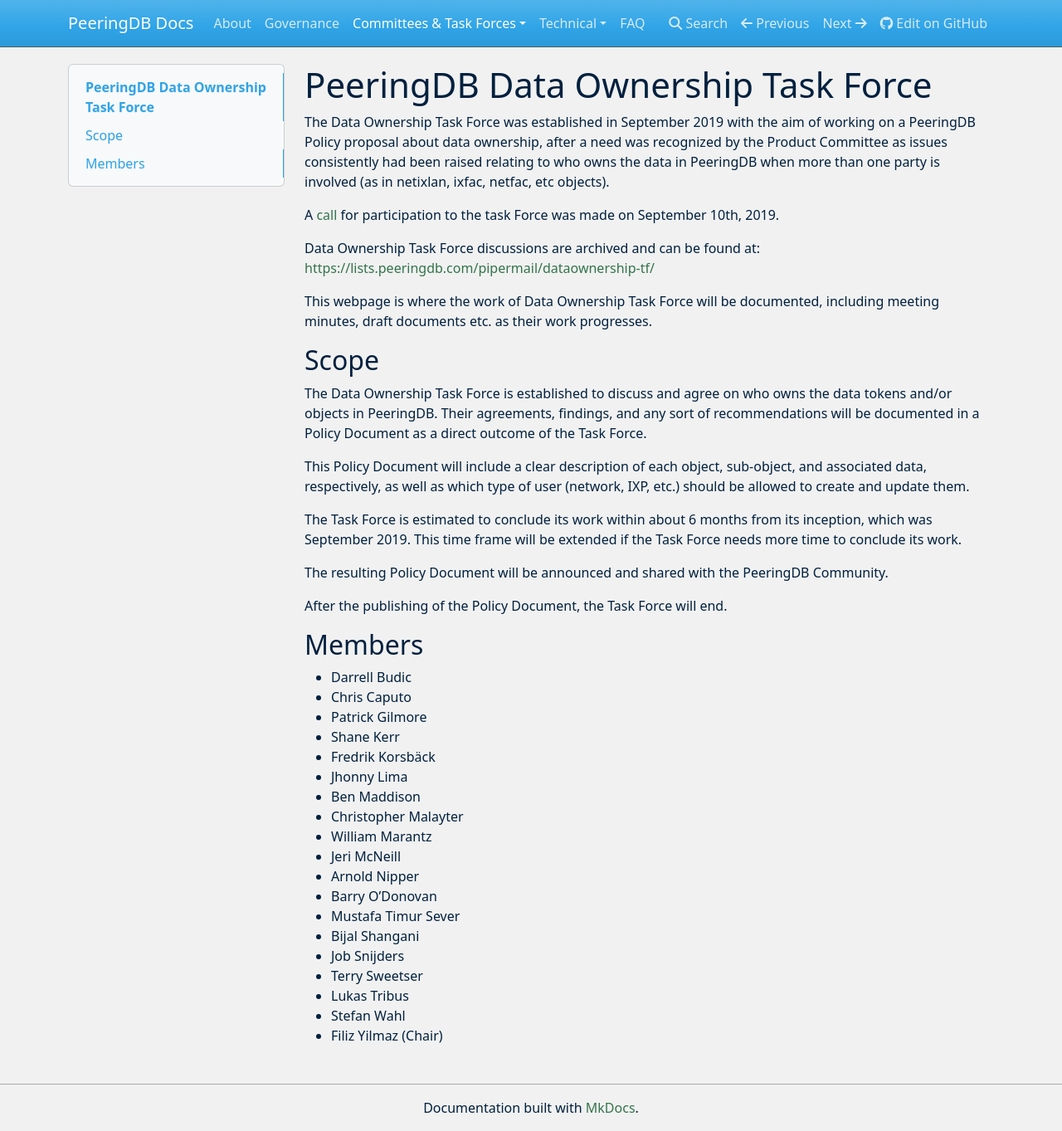
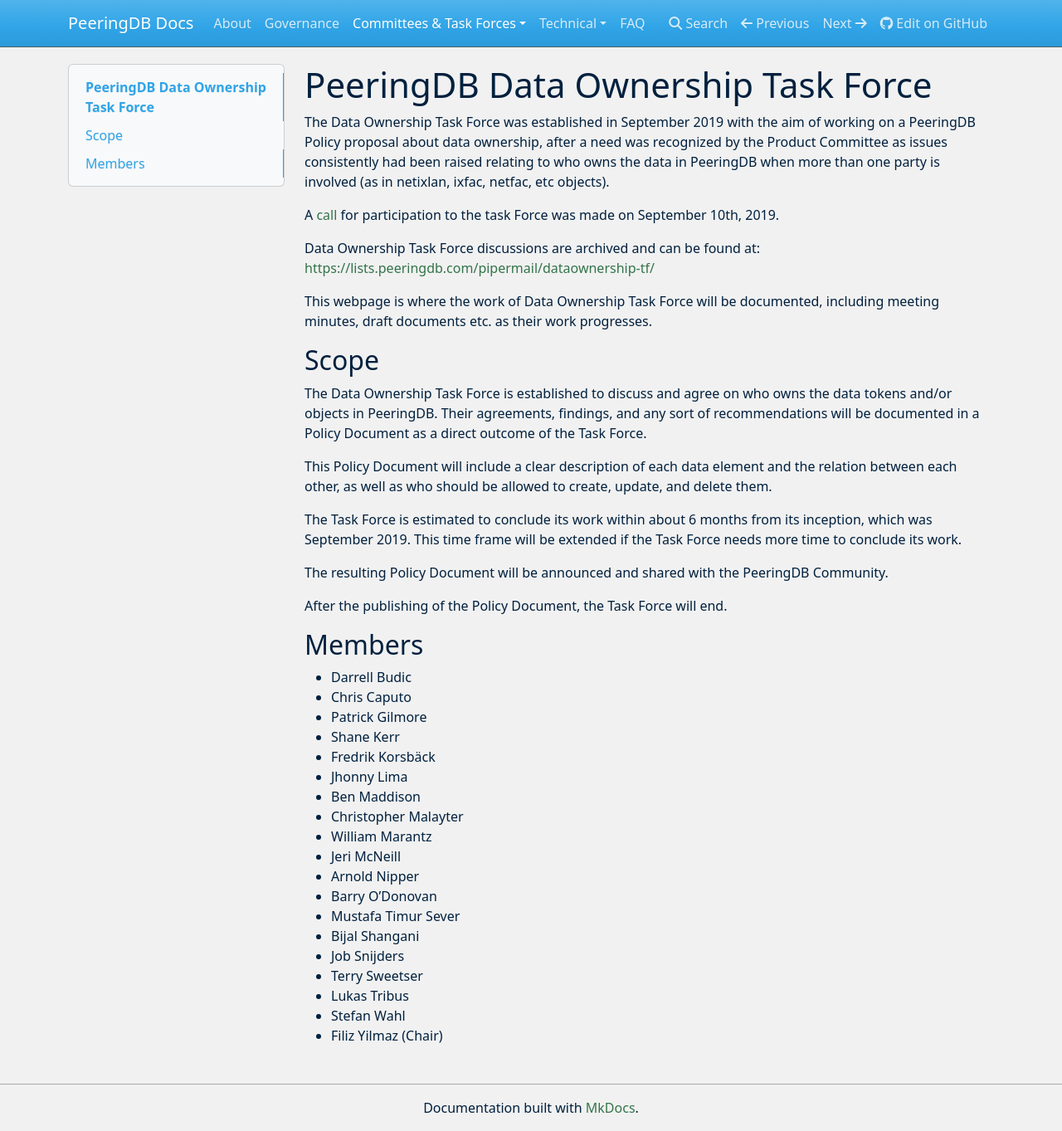
Before and after one commit to peeringdb/docs, an MkDocs documentation site: the page built from docs/taskforce/dataownership/index.md, in a window 1280 px wide and 1363 px high. Shown: the whole window at 83% size. Built offline with MkDocs 1.6.1, drawn with Linux system fonts in a browser that asks for light colours; nearby versions of some CDN libraries.

Commit message:
Updated scope
Scope is updated inline with the latest agreement of TF.

```diff
--- a/docs/taskforce/dataownership/index.md
+++ b/docs/taskforce/dataownership/index.md
@@ -12,7 +12,7 @@
 
 The Data Ownership Task Force is established to discuss and agree on who owns the data tokens and/or objects in PeeringDB. Their agreements, findings, and any sort of recommendations will be documented in a Policy Document as a direct outcome of the Task Force.
 
-This Policy Document will include a clear description of each object, sub-object, and associated data, respectively, as well as which type of user (network, IXP, etc.) should be allowed to create and update them.
+This Policy Document will include a clear description of each data element and the relation between each other, as well as who should be allowed to create, update, and delete them.
 
 The Task Force is estimated to conclude its work within about 6 months from its inception, which was September 2019. This time frame will be extended if the Task Force needs more time to conclude its work.
 
```
